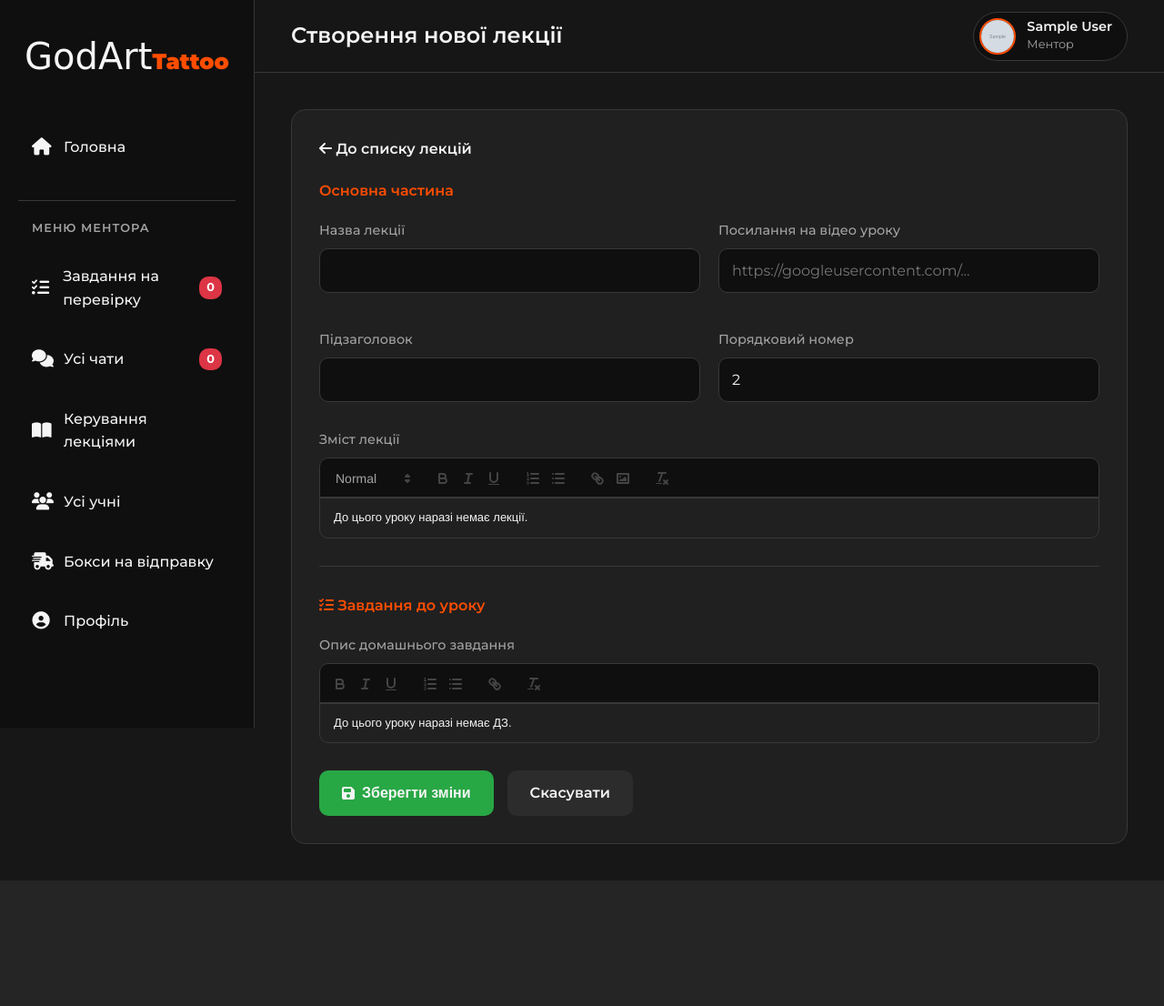
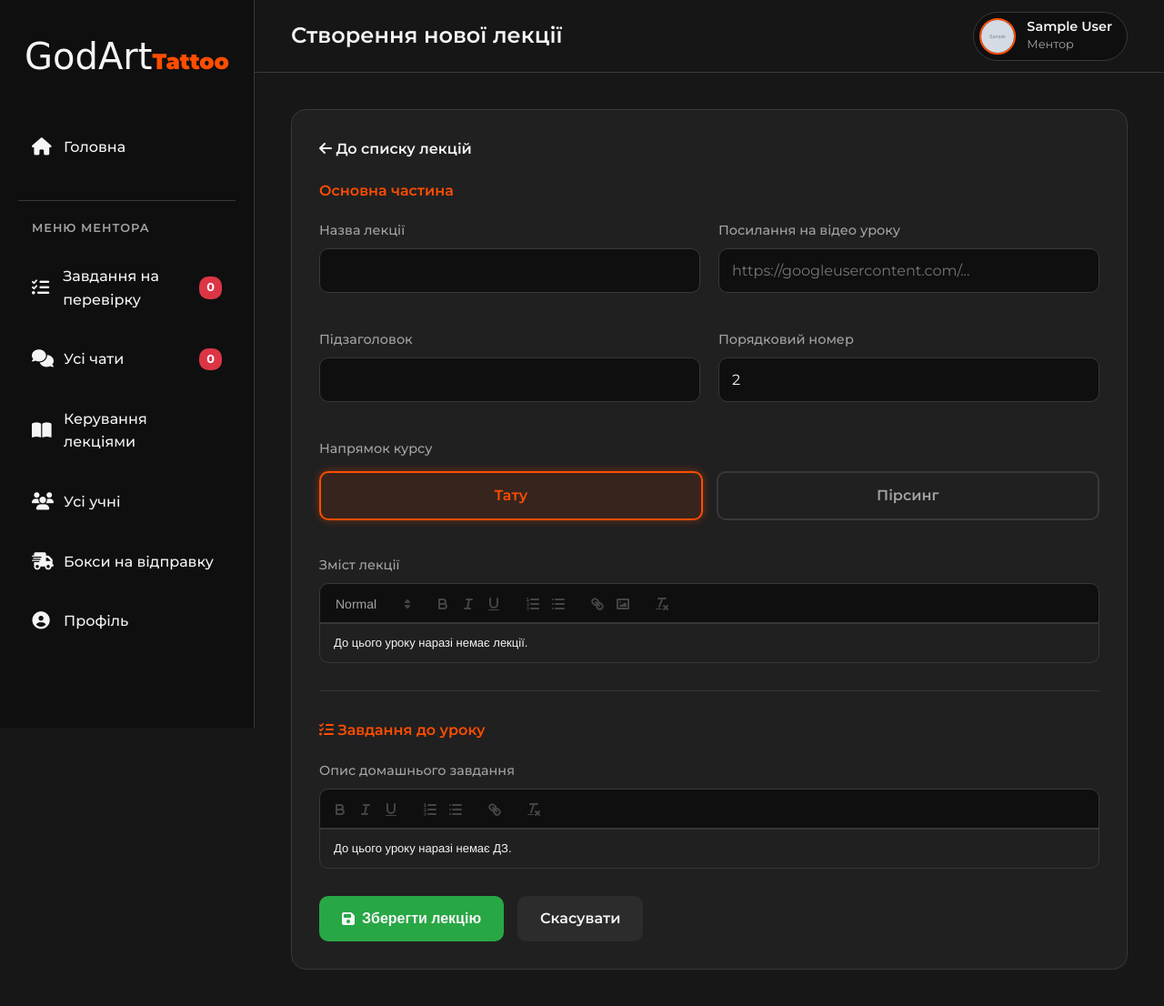
Before and after one commit to stager0/tanja_tattoo_academy, a Django app: page /platform/admin_lecture_create/ in a window 1280 px wide. Shown: the whole page at 91% size. Before the commit the page ends 968 px from the top, so only its background shows below. Run offline with Django 5.2, Linux system fonts and the light colour scheme; a user stored in the database is signed in; tables that the repository leaves empty hold one stand-in row (values such as "Sample post"); grey boxes marked "Sample" are stand-in pictures; parts of the project's set-up code (start-up, migrations or seed data) failed here and were passed over; some libraries are stand-ins or nearby versions; some web fonts are replaced.

Commit message:
feat(templates): add new field course direction in admin-lecture-create

```diff
--- a/templates/admin_templates/admin-lecture-create.html
+++ b/templates/admin_templates/admin-lecture-create.html
@@ -4,11 +4,58 @@
 {% block title %}Створення лекції - {{ block.super }}{% endblock %}
 {% block header_title %}Створення нової лекції{% endblock %}
 
+{% block styles %}
+  {{ block.super }}
+  <style>
+    .input-group.full-width-grid-item {
+        grid-column: 1 / -1;
+    }
+    .course-direction-chooser {
+        display: flex;
+        gap: 15px;
+        margin-top: 5px;
+    }
+    .course-direction-chooser input[type="radio"] {
+        display: none;
+    }
+    .course-direction-chooser label {
+        flex: 1;
+        display: flex;
+        align-items: center;
+        justify-content: center;
+        gap: 10px;
+        padding: 12px;
+        border: 2px solid var(--border-color);
+        border-radius: var(--border-radius-small);
+        cursor: pointer;
+        transition: all var(--transition-fast);
+        font-weight: 600;
+        font-size: 1rem;
+    }
+    .course-direction-chooser label:hover {
+        border-color: var(--text-medium);
+        background-color: var(--bg-surface-light);
+    }
+    .course-direction-chooser input[type="radio"]:checked + label {
+        border-color: var(--primary-orange);
+        background-color: rgba(255, 77, 0, 0.1);
+        color: var(--primary-orange);
+        box-shadow: 0 0 10px var(--accent-glow);
+    }
+    @media (max-width: 768px) {
+        .form-grid {
+            grid-template-columns: 1fr;
+        }
+    }
+  </style>
+{% endblock %}
+
+
 {% block content %}
   <div class="card">
-    <a href="{% url 'admin_lecture_list' %}" class="back-link"><i class="fas fa-arrow-left"></i> До списку лекцій</a>
+    <a href="{% url 'admin_lecture_list' %}?course={{ course_type }}" class="back-link"><i class="fas fa-arrow-left"></i> До списку лекцій</a>
 
-    <form id="edit-lecture-form" method="POST" style="margin-top: 20px;">
+    <form id="create-lecture-form" method="POST" style="margin-top: 20px;">
       {% csrf_token %}
 
       {% if form.non_field_errors %}
@@ -49,6 +96,19 @@
             <div class="error-text">{{ form.position_number.errors }}</div>
           {% endif %}
         </div>
+
+        <div class="input-group full-width-grid-item">
+          <label>Напрямок курсу</label>
+          <div class="course-direction-chooser">
+            {% for radio in form.direction %}
+                {{ radio.tag }}
+                <label for="{{ radio.id_for_label }}">{{ radio.choice_label }}</label>
+            {% endfor %}
+          </div>
+          {% if form.direction.errors %}
+            <div class="error-text">{{ form.direction.errors }}</div>
+          {% endif %}
+        </div>
       </div>
 
       <div class="input-group" style="margin-top: 10px; margin-bottom: 30px;">
@@ -73,7 +133,7 @@
       </div>
 
       <div class="btn-group" style="margin-top: 30px; display: flex; gap: 15px;">
-        <button type="submit" class="btn btn-success"><i class="fas fa-save"></i> Зберегти зміни</button>
+        <button type="submit" class="btn btn-success"><i class="fas fa-save"></i> Зберегти лекцію</button>
         <a href="{% url 'admin_lecture_list' %}" class="btn btn-secondary">Скасувати</a>
       </div>
     </form>
@@ -88,7 +148,6 @@
   <script>
       document.addEventListener('DOMContentLoaded', function () {
 
-          // Эта функция находит поле Django и заменяет его на редактор Quill
           function createQuillEditor(textareaSelector, placeholder, isSimpleToolbar = false) {
               const textarea = document.querySelector(textareaSelector);
               if (!textarea) return null;
@@ -112,11 +171,9 @@
               return {quill, textarea};
           }
 
-          // Инициализируем редакторы для полей лекции и домашнего задания
           const lectureEditor = createQuillEditor('#id_lecture', 'Почніть писати текст лекції тут...');
           const homeworkEditor = createQuillEditor('#id_homework', 'Опишіть домашнє завдання тут...', true);
 
-          // Перед отправкой формы, копируем HTML-контент из редакторов обратно в скрытые поля
           const createForm = document.getElementById('create-lecture-form');
           createForm.addEventListener('submit', function () {
               if (lectureEditor) {
```
